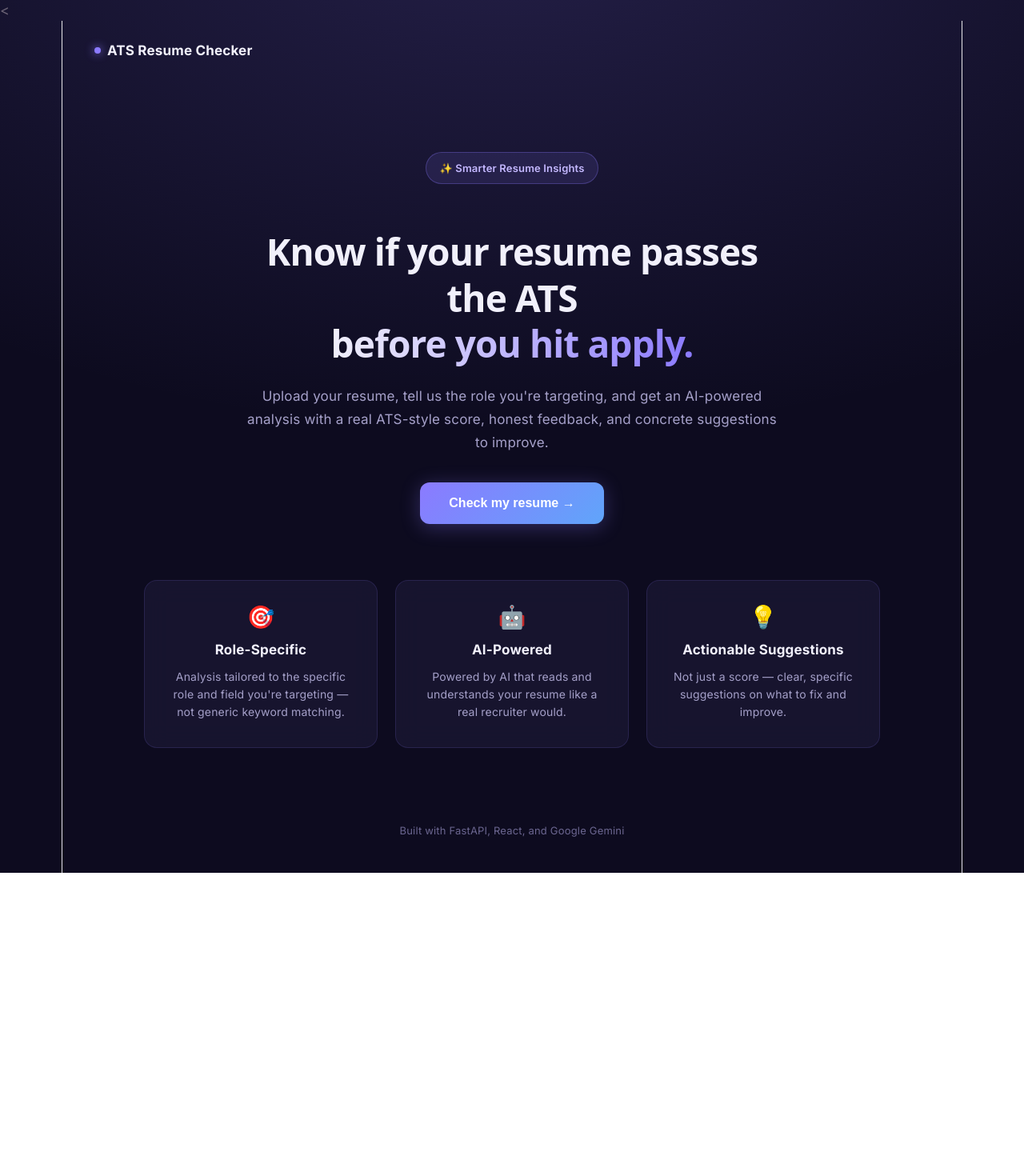
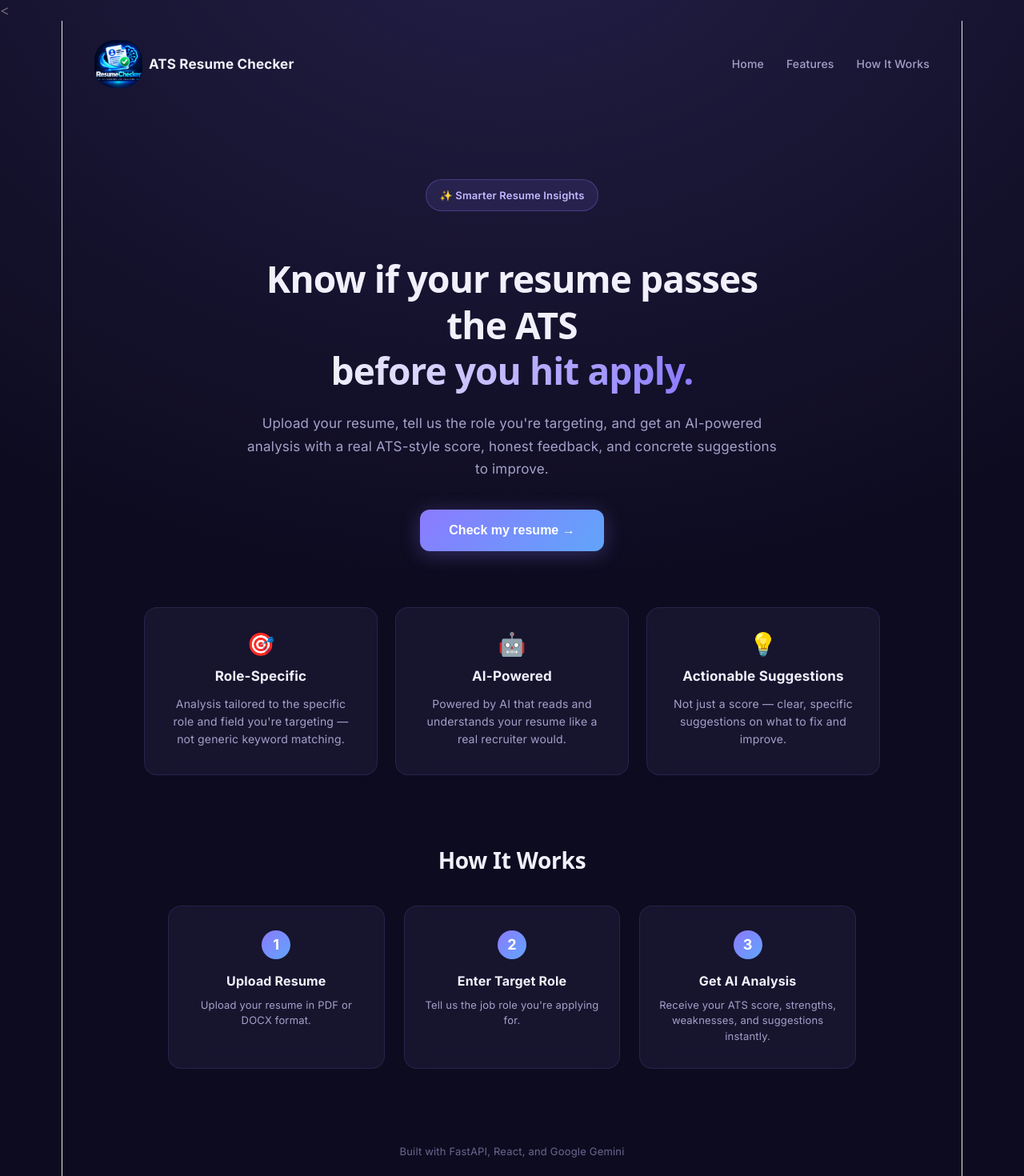
Before and after one commit to shravanlilare22-arch/ATS-RESUME-CHECKER, a React (Vite) app in the folder frontend/: page / in a window 1280 px wide. Shown: the top 1470 px of the page at 80% size. Before the commit the page ends 1091 px from the top, so only its background shows below. Built offline with nearby package versions, Linux system fonts and the light colour scheme.

Commit message:
Adding New Tabs In Landing page

```diff
--- a/frontend/src/App.css
+++ b/frontend/src/App.css
@@ -926,3 +926,96 @@ button.secondary:hover {
   line-height: 1.5;
   margin: 0;
 }
+.navbar {
+  padding: 24px 40px;
+  display: flex;
+  align-items: center;
+  justify-content: space-between;
+}
+
+.logo-img {
+  width: 60px;
+  height: 60px;
+  border-radius: 25px;
+  object-fit: cover;
+}
+
+.nav-links {
+  display: flex;
+  gap: 28px;
+}
+
+.nav-links a {
+  color: var(--text-secondary);
+  text-decoration: none;
+  font-size: 14px;
+  font-weight: 500;
+  transition: color 0.2s ease;
+}
+
+.nav-links a:hover {
+  color: var(--text-primary);
+}
+
+.how-it-works {
+  max-width: 900px;
+  margin: 0 auto;
+  padding: 0 20px 90px;
+  text-align: center;
+}
+
+.how-it-works h2 {
+  color: var(--text-primary);
+  font-size: 28px;
+  font-weight: 700;
+  margin-bottom: 40px;
+}
+
+.steps-row {
+  display: grid;
+  grid-template-columns: repeat(3, 1fr);
+  gap: 24px;
+}
+
+.step-card {
+  background: var(--card-bg);
+  border: 1px solid var(--card-border);
+  border-radius: 16px;
+  padding: 30px 22px;
+  backdrop-filter: blur(16px);
+}
+
+.step-num {
+  width: 36px;
+  height: 36px;
+  border-radius: 50%;
+  background: linear-gradient(135deg, var(--accent-purple), var(--accent-blue));
+  color: white;
+  font-weight: 700;
+  display: flex;
+  align-items: center;
+  justify-content: center;
+  margin: 0 auto 14px;
+}
+
+.step-card h3 {
+  color: var(--text-primary);
+  font-size: 16px;
+  margin: 0 0 8px;
+}
+
+.step-card p {
+  color: var(--text-secondary);
+  font-size: 13px;
+  line-height: 1.5;
+  margin: 0;
+}
+
+@media (max-width: 700px) {
+  .nav-links {
+    display: none;
+  }
+  .steps-row {
+    grid-template-columns: 1fr;
+  }
+}
--- a/frontend/src/pages/LandingPage.jsx
+++ b/frontend/src/pages/LandingPage.jsx
@@ -1,3 +1,4 @@
+import logo from "../assets/logo.png";
 import { motion } from "framer-motion";
 import { useNavigate } from "react-router-dom";
 
@@ -22,9 +23,27 @@ function LandingPage() {
         transition={{ duration: 0.5 }}
       >
         <span className="logo">
-          <span className="logo-dot"></span>
+          <img src={logo} alt="ATS Resume Checker" className="logo-img" />
           ATS Resume Checker
         </span>
+
+        <div className="nav-links">
+          <a href="#home" onClick={(e) => { e.preventDefault(); window.scrollTo({ top: 0, behavior: "smooth" }); }}>
+            Home
+          </a>
+          <a href="#features" onClick={(e) => {
+            e.preventDefault();
+            document.getElementById("features")?.scrollIntoView({ behavior: "smooth" });
+          }}>
+            Features
+          </a>
+          <a href="#how-it-works" onClick={(e) => {
+            e.preventDefault();
+            document.getElementById("how-it-works")?.scrollIntoView({ behavior: "smooth" });
+          }}>
+            How It Works
+          </a>
+        </div>
       </motion.nav>
 
       <section className="hero">
@@ -74,7 +93,7 @@ function LandingPage() {
         </motion.button>
       </section>
 
-      <section className="features">
+      <section className="features" id="features">
         {[
           {
             icon: "🎯",
@@ -108,6 +127,30 @@ function LandingPage() {
         ))}
       </section>
 
+      <section className="how-it-works" id="how-it-works">
+        <h2>How It Works</h2>
+        <div className="steps-row">
+          {[
+            { num: "1", title: "Upload Resume", desc: "Upload your resume in PDF or DOCX format." },
+            { num: "2", title: "Enter Target Role", desc: "Tell us the job role you're applying for." },
+            { num: "3", title: "Get AI Analysis", desc: "Receive your ATS score, strengths, weaknesses, and suggestions instantly." },
+          ].map((step, i) => (
+            <motion.div
+              key={step.num}
+              className="step-card"
+              initial={{ opacity: 0, y: 30 }}
+              whileInView={{ opacity: 1, y: 0 }}
+              viewport={{ once: true, amount: 0.3 }}
+              transition={{ delay: i * 0.15, duration: 0.5 }}
+            >
+              <div className="step-num">{step.num}</div>
+              <h3>{step.title}</h3>
+              <p>{step.desc}</p>
+            </motion.div>
+          ))}
+        </div>
+      </section>
+
       <motion.footer
         className="landing-footer"
         initial={{ opacity: 0 }}
```
Also changed, not shown: frontend/src/assets/logo.png (added), 1 other file (tests, documents, lock files or other folders).
